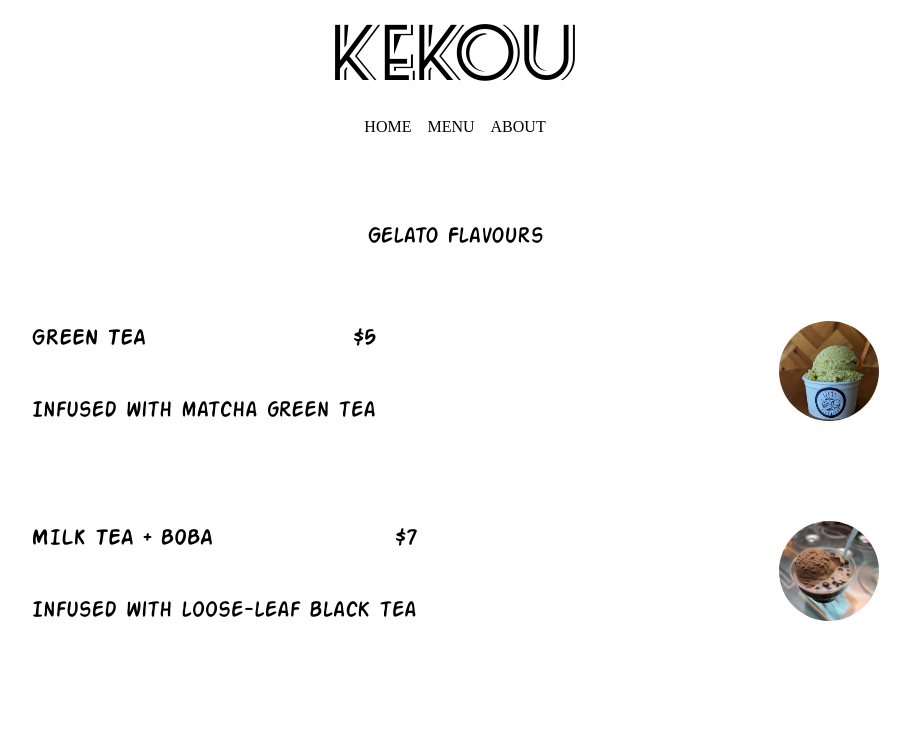
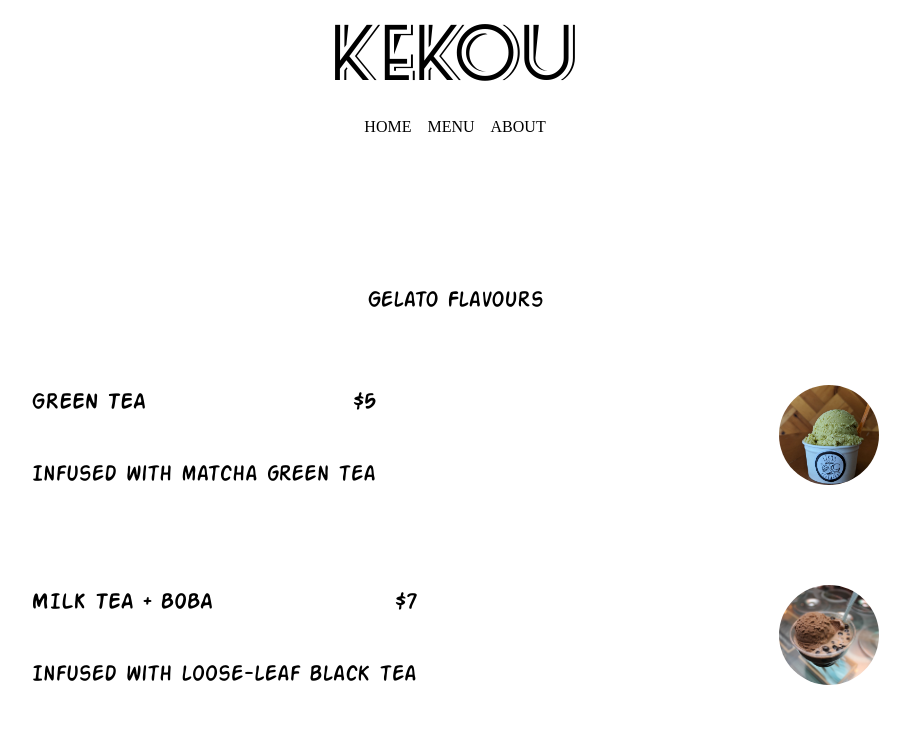
Before and after one commit to 54MU31M00R3/restaurant-page, a website built with webpack: page src/template.html in a window 1280 px wide. Shown: the whole page, without its empty margins (185-1095 px from the left). Built offline with nearby package versions, Linux system fonts and the light colour scheme.

Commit message:
Create module for menu page

```diff
--- a/src/index.js
+++ b/src/index.js
@@ -1,5 +1,7 @@
 import './styles.css';
 
 import { homePage } from './pages/home.js';
+import { menuPage } from './pages/menu.js';
 
 // document.body.appendChild(homePage.getPage());
+document.body.appendChild(menuPage.getPage());
--- /dev/null
+++ b/src/pages/menu.js
@@ -0,0 +1,84 @@
+import greenTeaUrl from '../assets/images/green_gelato.jpg';
+import milkTeaUrl from '../assets/images/milk_tea_gelato.jpeg';
+
+const menuPage = (function () {
+    const page = document.createElement("div");
+    page.id = "content";
+
+    let gelato = [
+        {
+            flavour: "GREEN TEA",
+            price: "$5",
+            ingredients: "Infused with matcha green tea",
+            image: greenTeaUrl,
+        },
+        {
+            flavour: "MILK TEA + BOBA",
+            price: "$7",
+            ingredients: "Infused with loose-leaf black tea",
+            image: milkTeaUrl,
+        },
+    ]
+
+    const getHeadline = () => {
+        const headline = document.createElement("div");
+        headline.id = "headline";
+        headline.textContent = "Gelato Flavours";
+        return headline;
+    }
+
+    const getMenu = () => {
+        const menu = document.createElement("div");
+        menu.id = "menu-container";
+
+        gelato.forEach((item) => {
+            const menuItem = document.createElement("div");
+            menuItem.className = "menu-item"
+            menu.appendChild(menuItem);
+
+            const itemDesc = document.createElement("div");
+            itemDesc.className = "item-desc";
+            menuItem.appendChild(itemDesc);
+
+            const itemHeader = document.createElement("div");
+            itemHeader.className = "item-header";
+            itemDesc.appendChild(itemHeader);
+
+            const itemName = document.createElement("div");
+            itemName.className = "item-name";
+            itemName.textContent = item.flavour;
+            itemHeader.appendChild(itemName);
+
+            const itemPrice = document.createElement("div");
+            itemPrice.className = "item-price";
+            itemPrice.textContent = item.price;
+            itemHeader.appendChild(itemPrice);
+
+            const itemIngredients = document.createElement("div");
+            itemIngredients.className = "item-ingredients";
+            itemIngredients.textContent = item.ingredients;
+            itemDesc.appendChild(itemIngredients);
+
+            const itemImage = document.createElement("img");
+            itemImage.className = "item-image"
+            itemImage.src = item.image;
+            menuItem.appendChild(itemImage);
+
+            menu.appendChild(menuItem);
+        });
+        return menu;
+    }
+    const getPage = () => {
+        const headline = getHeadline();
+        page.appendChild(headline);
+
+        const menu = getMenu();
+        page.appendChild(menu);
+
+        return page;
+    }
+
+    return { getPage };
+})();
+
+export { menuPage };
--- a/src/styles.css
+++ b/src/styles.css
@@ -62,7 +62,7 @@
     padding: 50px;
 }
 
-.menu-image {
+.item-image {
     width: 100px;
     object-fit: cover;
     border-radius: 50%;
--- a/src/template.html
+++ b/src/template.html
@@ -15,37 +15,6 @@
       </div>
     </div>
     <div id="content">
-      <div id="headline">Gelato Flavours</div>
-      <div id="menu-container">
-        <div class="menu-item">
-          <div class="item-desc">
-            <div class="item-header">
-              <div class="item-name">GREEN TEA</div>
-              <div class="item-price">$5</div>
-            </div>
-            <div class="item-ingredients">Infused with matcha green tea</div>
-          </div>
-          <img
-            class="menu-image"
-            src="./assets/images/green_gelato.jpg"
-            alt="image of kekou green_gelato"
-          />
-        </div>
-        <div class="menu-item">
-          <div class="item-desc">
-            <div class="item-header">
-              <div class="item-name">MILK TEA + BOBA</div>
-              <div class="item-price">$7</div>
-            </div>
-            <div class="item-ingredients">Infused with loose-leaf black tea</div>
-          </div>
-          <img
-            class="menu-image"
-            src="./assets/images/milk_tea_gelato.jpeg"
-            alt="image of kekou milk_tea_gelato"
-          />
-        </div>
-      </div>
     </div>
   </body>
 </html>
```
